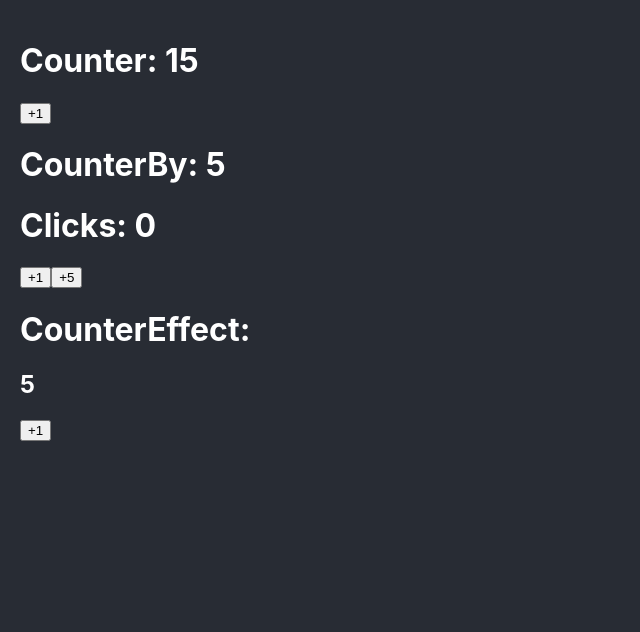
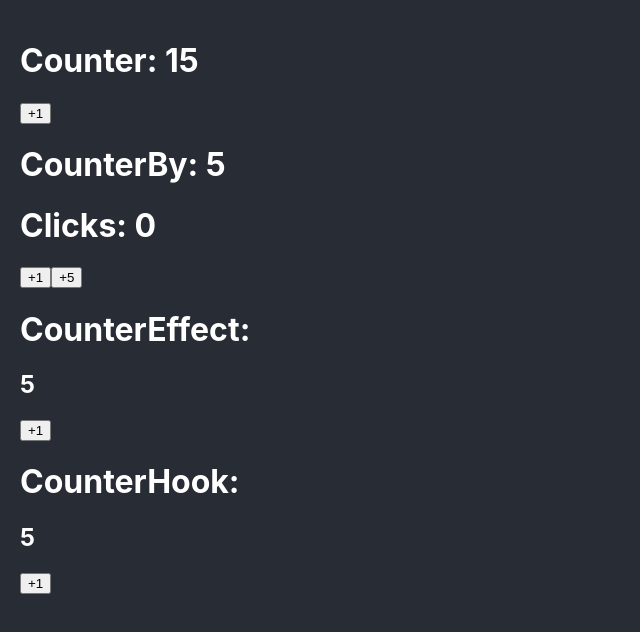
Before and after one commit to jmsierra26/react-pro-01-bases, a React (Create React App) app: page / in a window 1280 px wide. Shown: the top 632 px of the page, without its empty margins (0-640 px from the left). Built offline with nearby package versions, Linux system fonts and the light colour scheme.

Commit message:
Completada sección 2.17

```diff
--- a/src/App.tsx
+++ b/src/App.tsx
@@ -1,6 +1,7 @@
 import { Counter } from './bases/Counter';
 import { CounterBy } from './bases/CounterBy';
 import { CounterEffect } from './bases/CounterEffect';
+import { CounterHook } from './bases/CounterHook';
 
 function App() {
   return (
@@ -8,6 +9,7 @@
       <Counter initialValue={15} />
       <CounterBy />
       <CounterEffect />
+      <CounterHook />
     </>
   );
 }
--- /dev/null
+++ b/src/bases/CounterHook.tsx
@@ -0,0 +1,15 @@
+import { useCounter } from "../hooks/useCounter"
+
+export const CounterHook = () => {
+  const { counterElement, counter, handleClick } = useCounter()
+
+  return (
+    <>
+      <h1>CounterHook:</h1>
+      <h2 ref={counterElement}>{counter}</h2>
+      <button onClick={handleClick}>
+        +1
+      </button>
+    </>
+  )
+}
--- /dev/null
+++ b/src/hooks/useCounter.ts
@@ -0,0 +1,30 @@
+import { useEffect, useRef, useState } from "react"
+import { gsap } from 'gsap'
+
+const MAXIMUN_COUNT = 10
+
+export const useCounter = () => {
+  const [counter, setCounter] = useState(5)
+
+  const counterElement = useRef<HTMLHeadingElement>(null)
+
+  const handleClick = () => {
+    setCounter(counter => Math.min(counter + 1, MAXIMUN_COUNT))
+  }
+
+  useEffect(() => {
+    if (counter < 10) return;
+
+    console.log('%cSe llegó al valor máximo.', 'color: red; background-color: blue;')
+    const timeLine = gsap.timeline()
+    timeLine.to(counterElement.current, { y: -10, duration: 0.2, ease: 'ease.out' })
+      .to(counterElement.current, { y: 10, duration: 1, ease: 'bounce.out' })
+
+  }, [counter])
+
+  return {
+    counter,
+    counterElement,
+    handleClick,
+  }
+}
```
